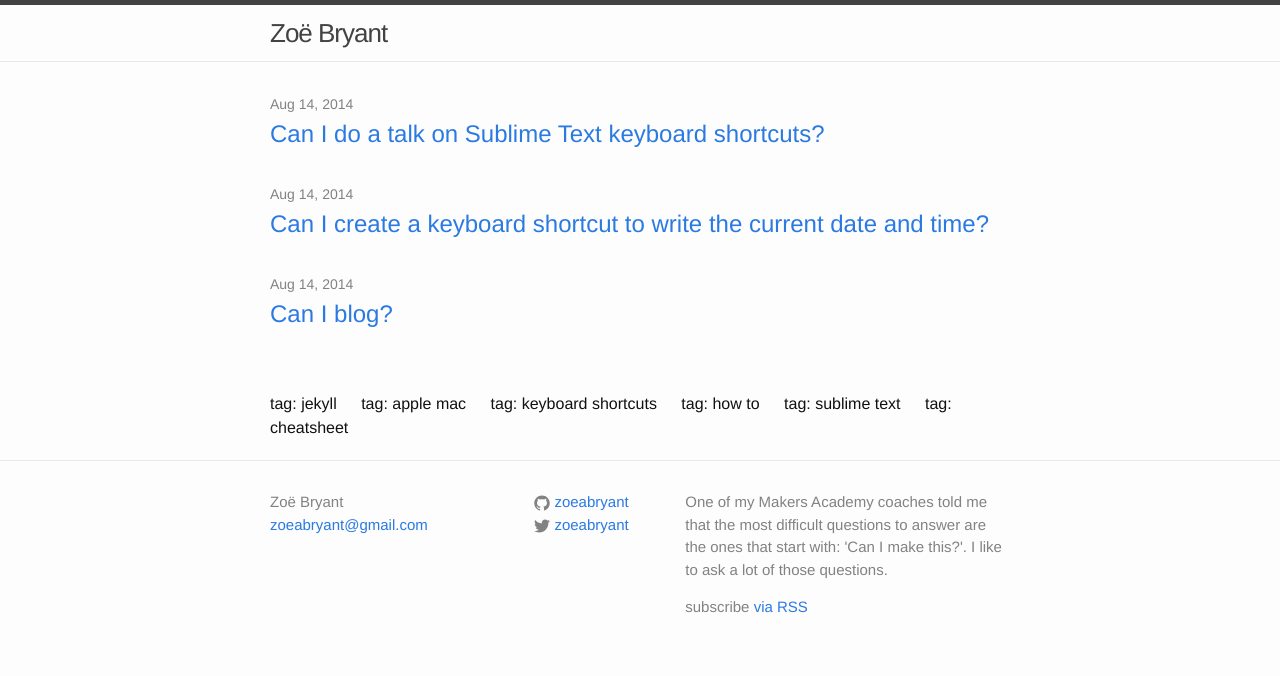
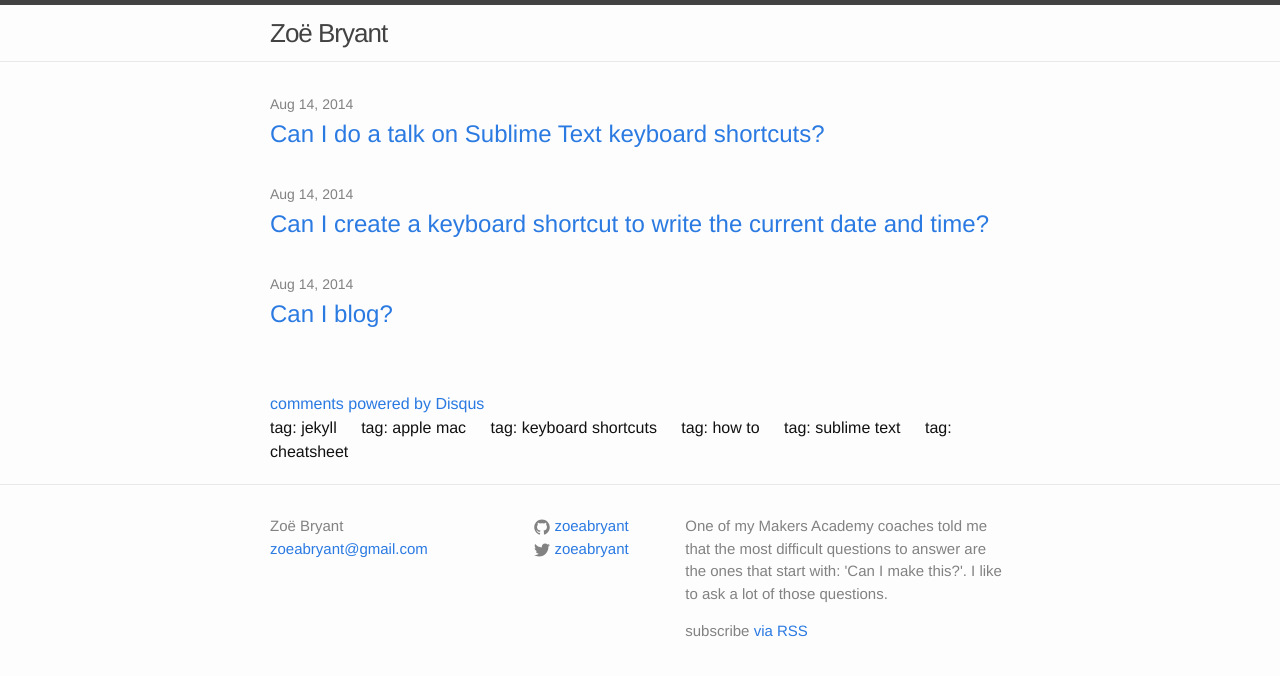
Before and after one commit to zoeabryant/blog-archive, a Jekyll site: the page built from index.html, in a window 1280 px wide. Shown: the top 676 px of the page. Built offline with Jekyll 4.4.1, drawn with Linux system fonts in a browser that asks for light colours; Markdown is read by kramdown in place of the engine named in the settings; comment, search, counter and statistics services are not loaded.

Commit message:
Disqus form

```diff
--- a/_includes/footer.html
+++ b/_includes/footer.html
@@ -1,3 +1,21 @@
+<div class="wrapper">
+
+  <div id="disqus_thread"></div>
+  <script type="text/javascript">
+    var disqus_shortname = 'zoeabryant';
+
+    /* * * DON'T EDIT BELOW THIS LINE * * */
+    (function() {
+      var dsq = document.createElement('script'); dsq.type = 'text/javascript'; dsq.async = true;
+      dsq.src = '//' + disqus_shortname + '.disqus.com/embed.js';
+      (document.getElementsByTagName('head')[0] || document.getElementsByTagName('body')[0]).appendChild(dsq);
+    })();
+  </script>
+  <noscript>Please enable JavaScript to view the <a href="http://disqus.com/?ref_noscript">comments powered by Disqus.</a></noscript>
+  <a href="http://disqus.com" class="dsq-brlink">comments powered by <span class="logo-disqus">Disqus</span></a>
+
+</div>
+
 
 <nav class="site-nav wrapper">
   <div class="trigger">
```
